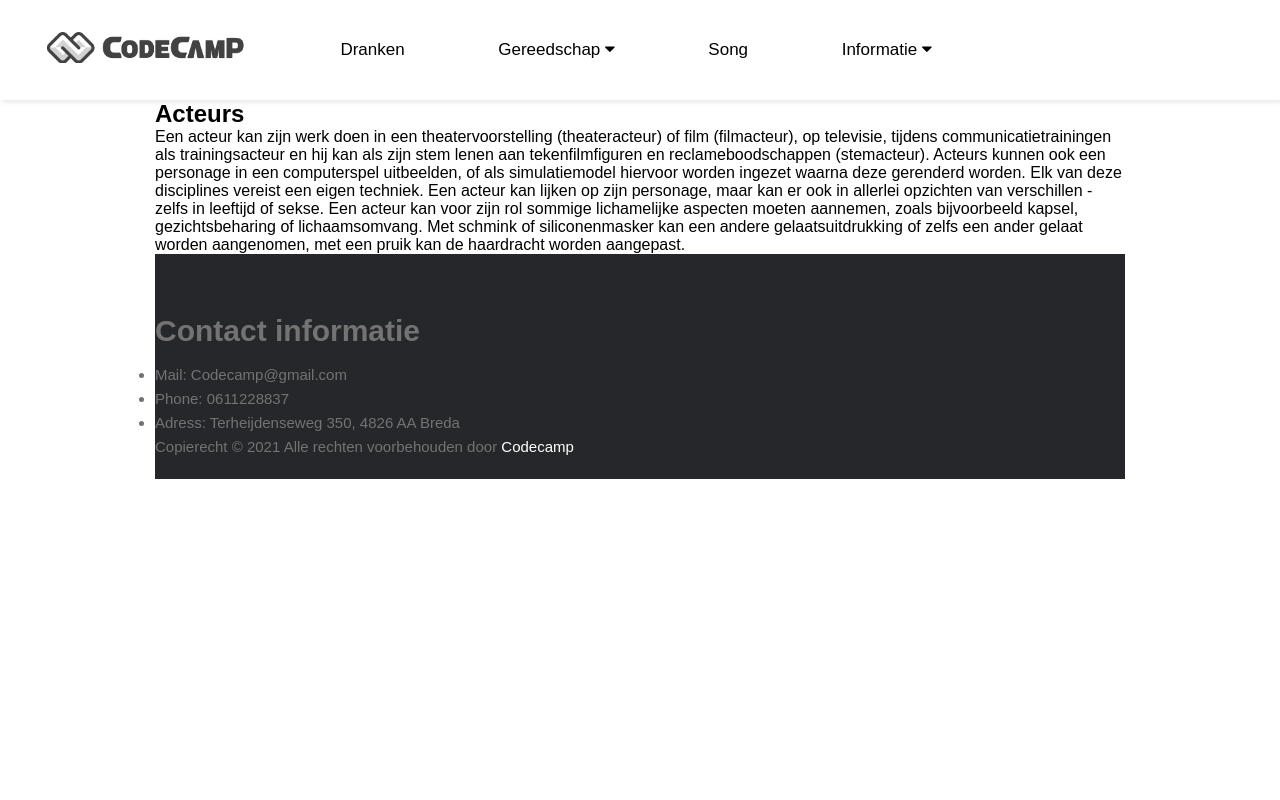
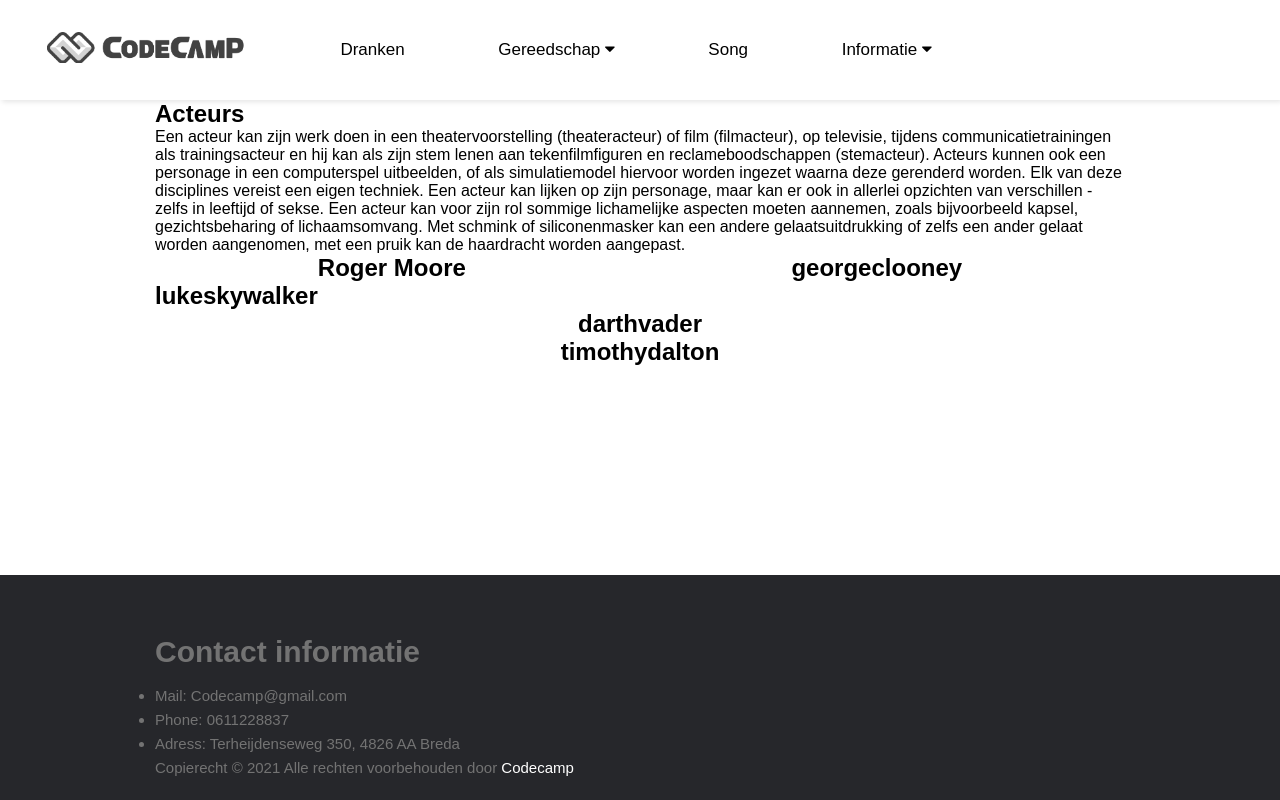
Before and after one commit to ibrahimhillowle/C2-CodeCamp, a PHP site: page /1schoolmap/film.php in a window 1280 px wide. Run offline with PHP 8.4, Linux system fonts and the light colour scheme; data that the repository does not hold is empty; some libraries are stand-ins or nearby versions.

Commit message:
film pagina

```diff
--- a/css/main.css
+++ b/css/main.css
@@ -93,12 +93,10 @@ body {
 }
 
 .topnav a:hover, .dropdown:hover .dropbtn {
-
   color: black;
 }
 
 .dropdown-content a:hover {
-
   color: black;
 }
 
@@ -390,3 +388,13 @@ box-shadow: 26px 10px 15px -3px rgba(0,0,0,0.1);
   width: 100%;
   height: auto;
 }
+
+.acteurs{
+ display: flex;
+justify-content: space-around;
+}
+
+.characters{
+  display: flex;
+justify-content: start;
+}
--- a/film.php
+++ b/film.php
@@ -1,23 +1,53 @@
 <!DOCTYPE html>
 <html>
+
 <head>
-    <title>Codecamp</title>
-    <?php require_once 'head.php'; ?>
+  <title>Codecamp</title>
+  <?php require_once 'head.php'; ?>
 </head>
 
 <body>
-<?php require_once 'header.php'; ?>
-<div class="container">
+  <?php require_once 'header.php'; ?>
+  <div class="container">
+  <div class="film-container">
+  <h2>Acteurs</h2>
+      <p>Een acteur kan zijn werk doen in een theatervoorstelling (theateracteur) of film (filmacteur), op televisie,
+        tijdens communicatietrainingen als trainingsacteur en hij kan als zijn stem lenen aan tekenfilmfiguren en
+        reclameboodschappen (stemacteur). Acteurs kunnen ook een personage in een computerspel uitbeelden, of als
+        simulatiemodel hiervoor worden ingezet waarna deze gerenderd worden. Elk van deze disciplines vereist een eigen
+        techniek.
+
+        Een acteur kan lijken op zijn personage, maar kan er ook in allerlei opzichten van verschillen - zelfs in
+        leeftijd of sekse. Een acteur kan voor zijn rol sommige lichamelijke aspecten moeten aannemen, zoals
+        bijvoorbeeld kapsel, gezichtsbeharing of lichaamsomvang. Met schmink of siliconenmasker kan een andere
+        gelaatsuitdrukking of zelfs een ander gelaat worden aangenomen, met een pruik kan de haardracht worden
+        aangepast.</p>
     <div class="acteurs">
-        <h2>Acteurs</h2>
-        <p>Een acteur kan zijn werk doen in een theatervoorstelling (theateracteur) of film (filmacteur), op televisie, tijdens communicatietrainingen als trainingsacteur en hij kan als zijn stem lenen aan tekenfilmfiguren en reclameboodschappen (stemacteur). Acteurs kunnen ook een personage in een computerspel uitbeelden, of als simulatiemodel hiervoor worden ingezet waarna deze gerenderd worden. Elk van deze disciplines vereist een eigen techniek.
+    <div class="jamesbond">
+        <h2><a href="rogermoore.php">Roger Moore</a></h2>
 
-Een acteur kan lijken op zijn personage, maar kan er ook in allerlei opzichten van verschillen - zelfs in leeftijd of sekse. Een acteur kan voor zijn rol sommige lichamelijke aspecten moeten aannemen, zoals bijvoorbeeld kapsel, gezichtsbeharing of lichaamsomvang. Met schmink of siliconenmasker kan een andere gelaatsuitdrukking of zelfs een ander gelaat worden aangenomen, met een pruik kan de haardracht worden aangepast.</p>
+      </div>
+      <div class="georgeclooney">
+        <h2><a href="georgeclooney.php">georgeclooney</a></h2>
+      </div>
+    </div>
+    <div class="characters">
+       <div class="lukeskywalker">
+           <h2><a href="lukeskywalker.php">lukeskywalker</a></h2>
+       </div>
 
-
-
+    </div>
+    <div class="darthvader">
+        <a href="darthvader.php"><h2>darthvader</h2></a>
+    </div>
+    <div class="timothydalton phptimothydalton">
+        <a href="timothydalton.php"><h2>timothydalton</h2></a>
+    </div>
+  </div>
+  </div>
 </body>
 <footer>
-    <?php require_once 'footer.php'; ?>
+  <?php require_once 'footer.php'; ?>
 </footer>
+
 </html>
--- a/index.php
+++ b/index.php
@@ -11,7 +11,7 @@
 <div class="container">
     <h1>Over deze website.</h1>
     <p>Deze website heeft voor ieder wat wils. van songteksten tot informatie over verschillende soorten gereedschap. Ook kan je verschillende info vinden over films.</p>
-    <img src="img/steve.png" alt="">
+    <img class = "logo" src="img/logo.png" alt="">
 </div>
 
 
```
Also changed, not shown: rogermoore.php (+4 -3 lines).
